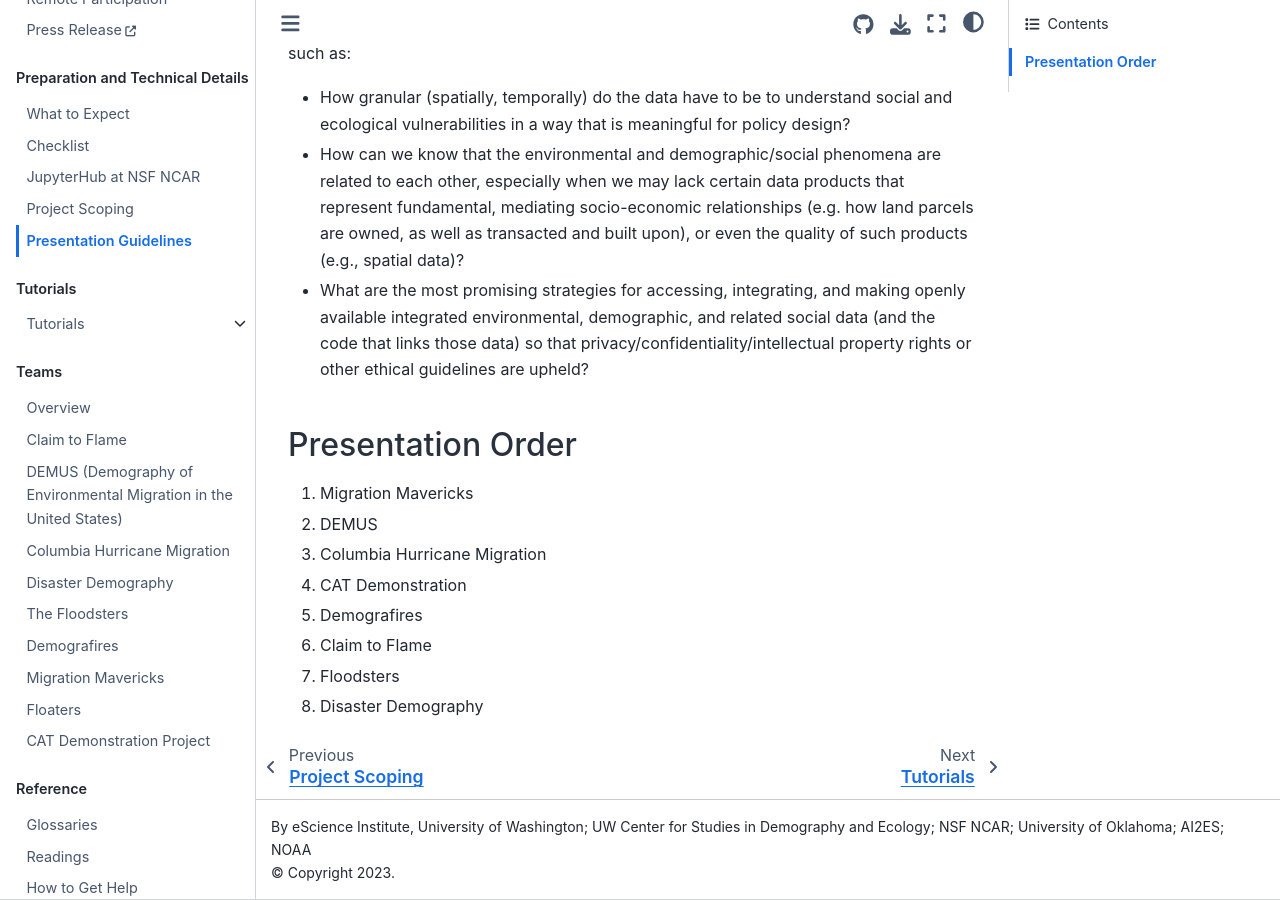
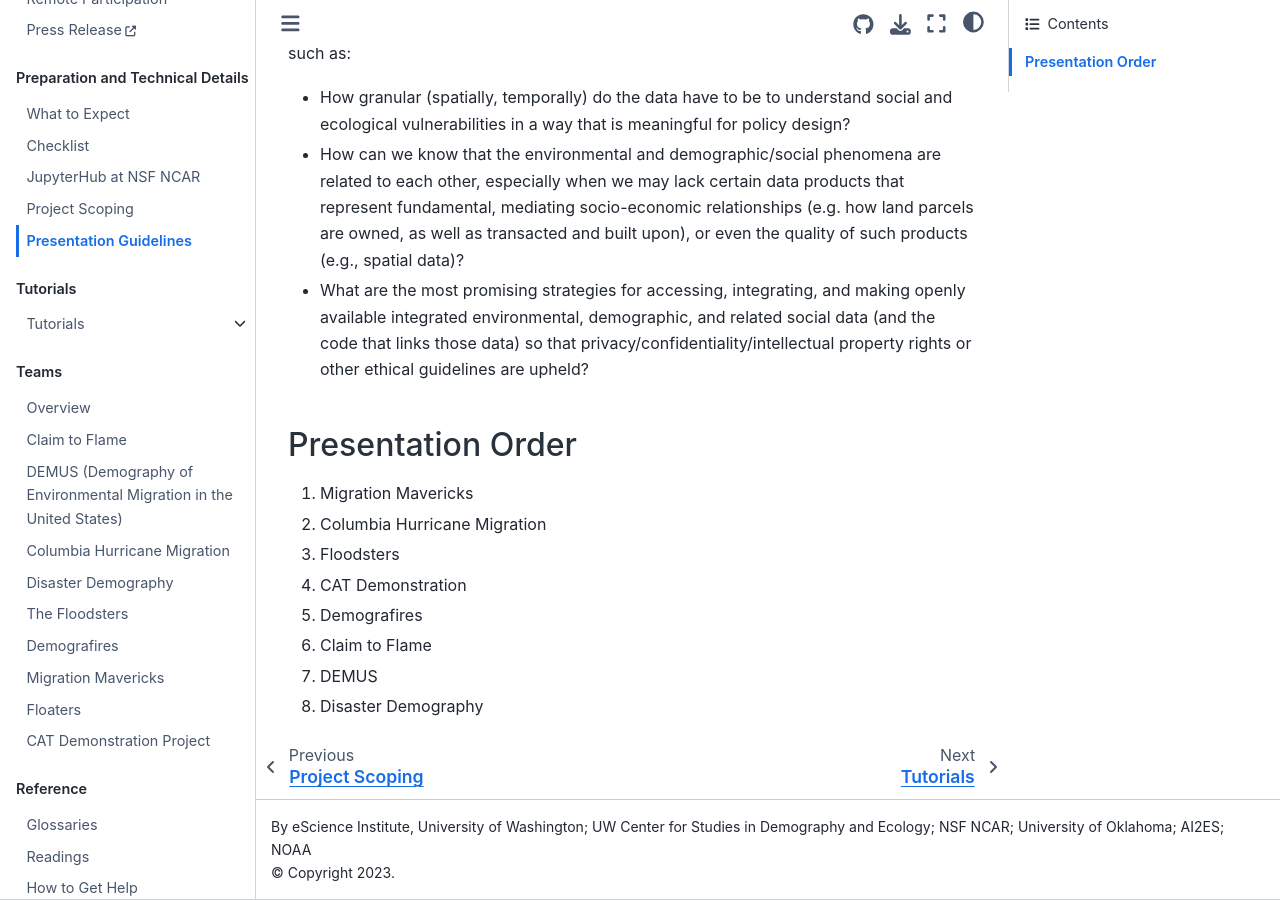
Before and after one commit to d4hackweek/d4book, a Jupyter Book: the page built from book/preliminary/presentation_guidelines.md, in a window 1280 px wide and 900 px high, scrolled down 954 px. Built offline with Jupyter Book 1.0.4 settings and Sphinx 7.4.7 and the Sphinx Book theme 1.1.4, drawn with Linux system fonts in a browser that asks for light colours; pages that are not in the unit, such as notebooks, are missing from menus.

```diff
--- a/book/preliminary/presentation_guidelines.md
+++ b/book/preliminary/presentation_guidelines.md
@@ -25,10 +25,10 @@ Make sure everyone on your team gets a chance to speak about their D4 hack week
 
 ## Presentation Order
 1. Migration Mavericks
-2. DEMUS
-3. Columbia Hurricane Migration
+2. Columbia Hurricane Migration
+3. Floodsters
 4. CAT Demonstration
 5. Demografires
 6. Claim to Flame
-7. Floodsters
+7. DEMUS
 8. Disaster Demography
```
